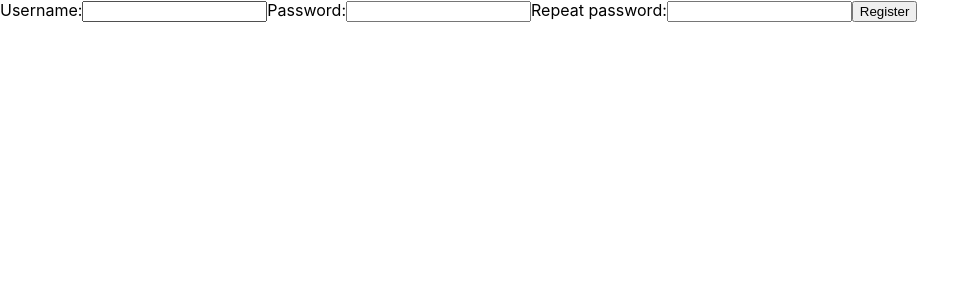
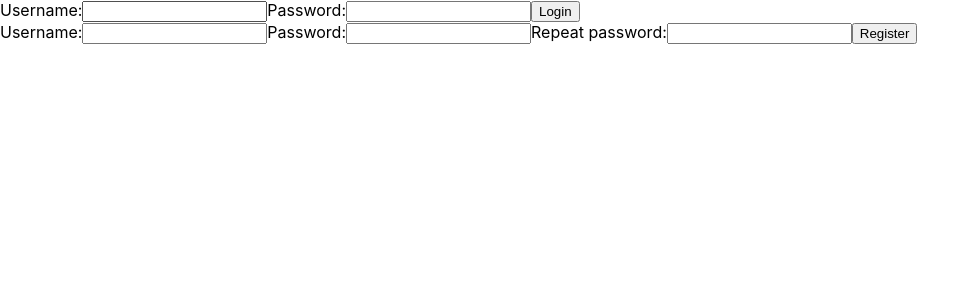
Before and after one commit to KenyOgun/blog-app, a React (Create React App) app: page / in a window 1280 px wide. Shown: the top 300 px of the page, without its empty margins (0-979 px from the left). Built offline with nearby package versions, Linux system fonts and the light colour scheme.

Commit message:
UserBar component showing both the Login and Register components

```diff
--- a/src/App.js
+++ b/src/App.js
@@ -1,7 +1,7 @@
 import React from "react";
 
-import Register from "./user/Register";
+import UserBar from "./user/UserBar";
 
 export default function App() {
-  return <Register />;
+  return <UserBar />;
 }
```
